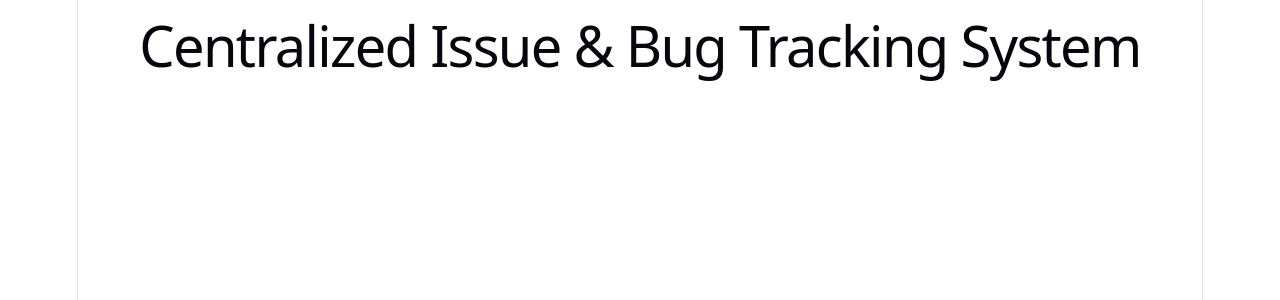
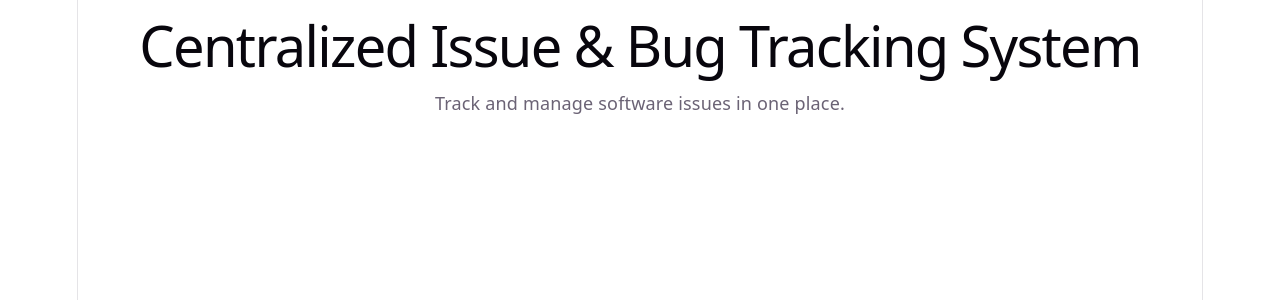
Before and after one commit to sadeepa-div/Centralized-Issue-Tracker, a React (Vite) app in the folder client/: page / in a window 1280 px wide. Shown: the top 300 px of the page. Built offline with nearby package versions, Linux system fonts and the light colour scheme.

Commit message:
feat: add reusable header component

```diff
--- a/client/src/App.jsx
+++ b/client/src/App.jsx
@@ -1,7 +1,10 @@
-import "./App.css";
+import Header from './components/Header'
+import './App.css'
 
 function App() {
-  return <h1>Centralized Issue & Bug Tracking System</h1>;
+  return (
+    <Header />
+  )
 }
 
-export default App;
+export default App
--- /dev/null
+++ b/client/src/components/Header.jsx
@@ -0,0 +1,10 @@
+function Header() {
+  return (
+    <>
+      <h1>Centralized Issue & Bug Tracking System</h1>
+      <p>Track and manage software issues in one place.</p>
+    </>
+  )
+}
+
+export default Header
```
